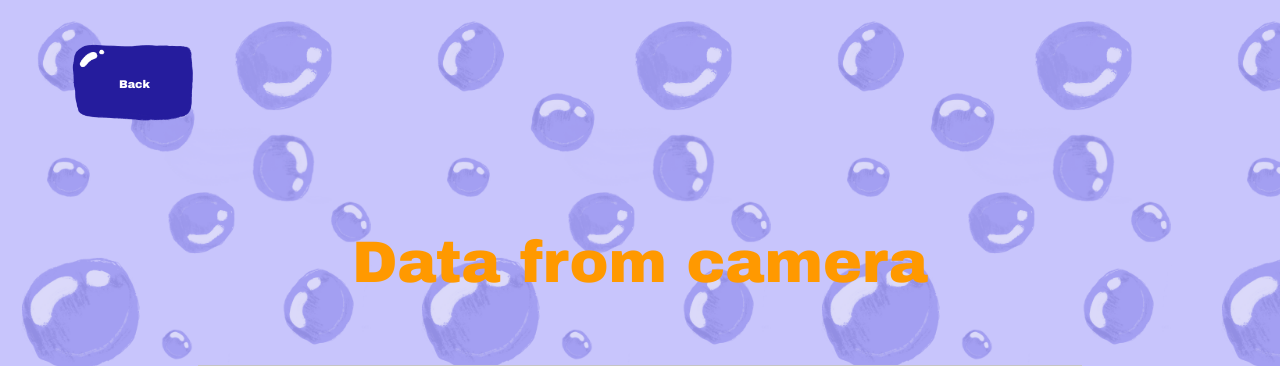
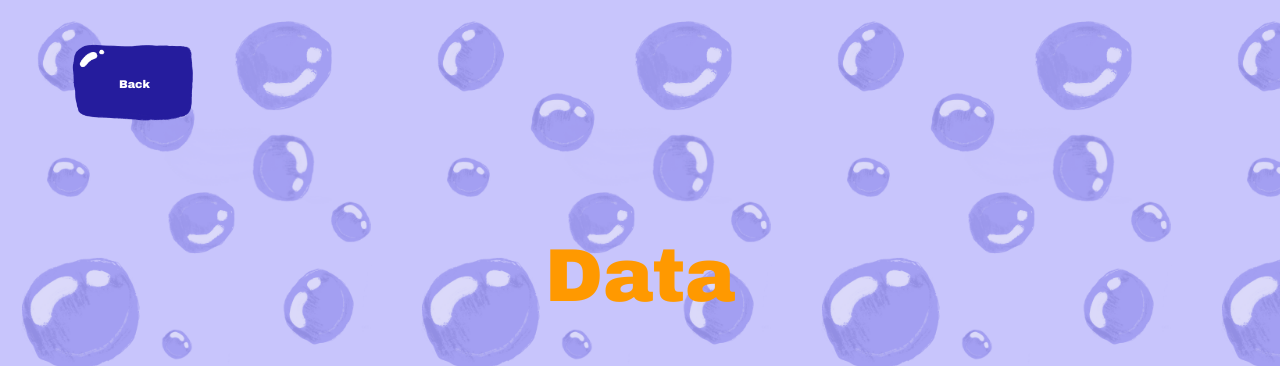
Before and after one commit to maartinjshz/Avene_Fish-e, a Flask app: template templates/Info.html in a window 1280 px wide. Shown: the top 366 px of the page. Run offline with Flask 2, Linux system fonts and the light colour scheme; the template is opened without the code that fills it, so the values that code supplies are empty.

Commit message:
Update Info.html

```diff
--- a/templates/Info.html
+++ b/templates/Info.html
@@ -147,6 +147,7 @@
 
 
 <header style="color:rgb(255, 153, 0)">
+    <h2>Data</h2>
     <h3> Data from camera </h3>
 
   </header>
```
